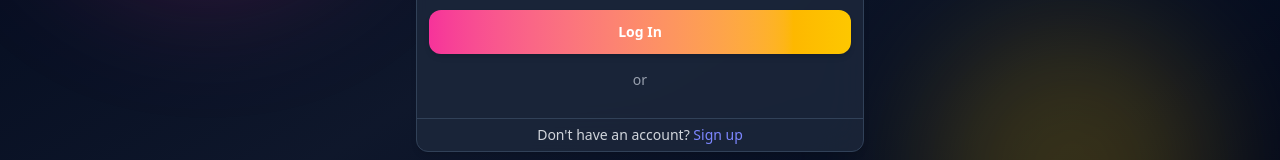
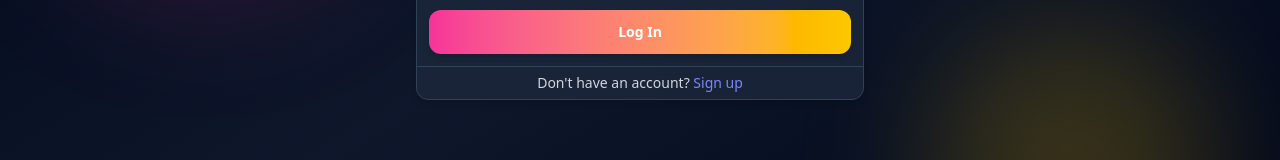
Before and after one commit to trev-sykes/ChatRooms, a React (Vite) app: page /login in a window 1280 px wide. Shown: the part 440-600 px from the top of the page. Built offline with nearby package versions, Linux system fonts and the light colour scheme; no server answers.

Commit message:
remove 'or' text from login

```diff
--- a/src/components/Login.tsx
+++ b/src/components/Login.tsx
@@ -176,10 +176,6 @@ export const Login: React.FC = () => {
                                 Log In
                             </Button>
                         </form>
-
-                        <div className="my-4 flex items-center justify-center text-gray-400 text-sm">
-                            <span className="px-2">or</span>
-                        </div>
                     </CardContent>
 
                     <CardFooter>
```
